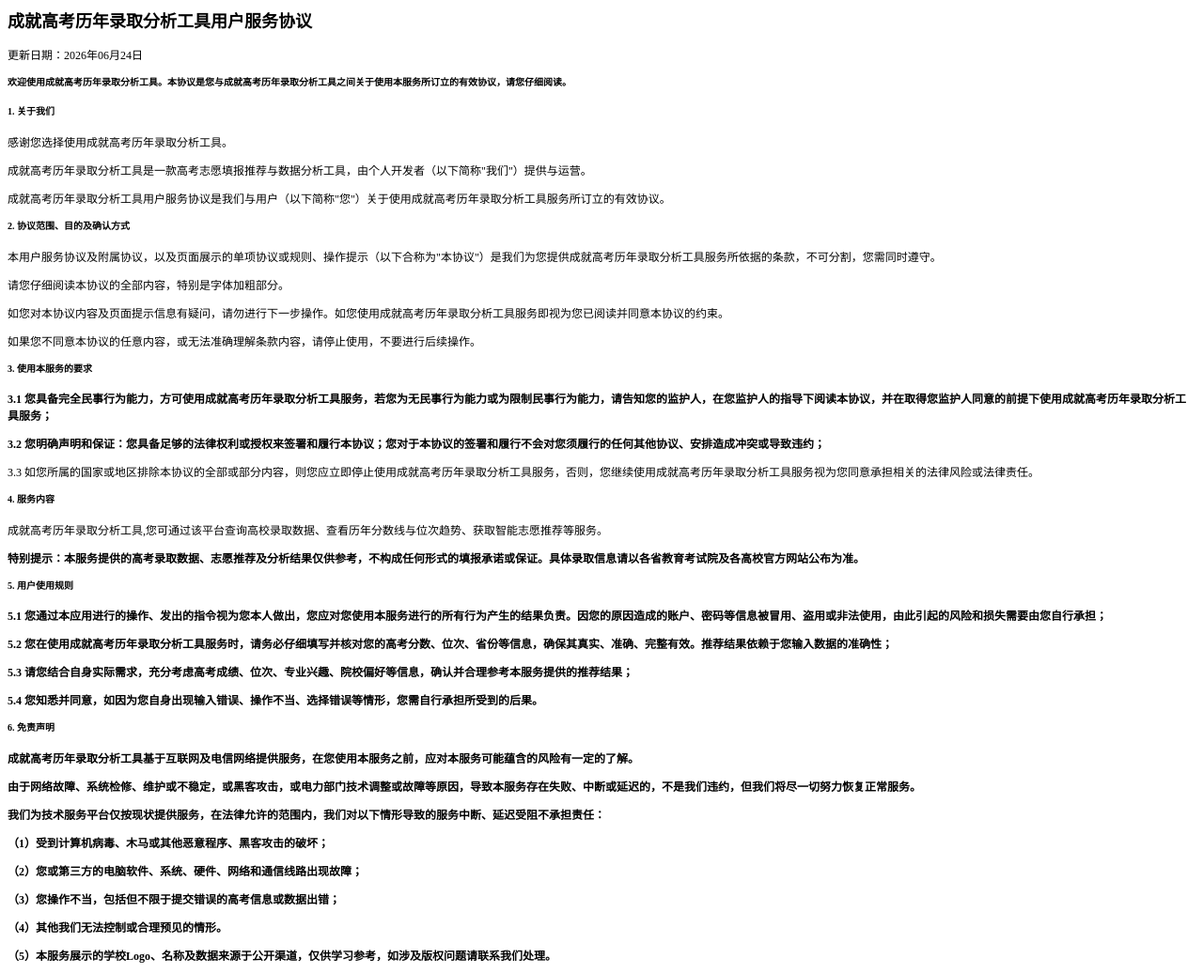
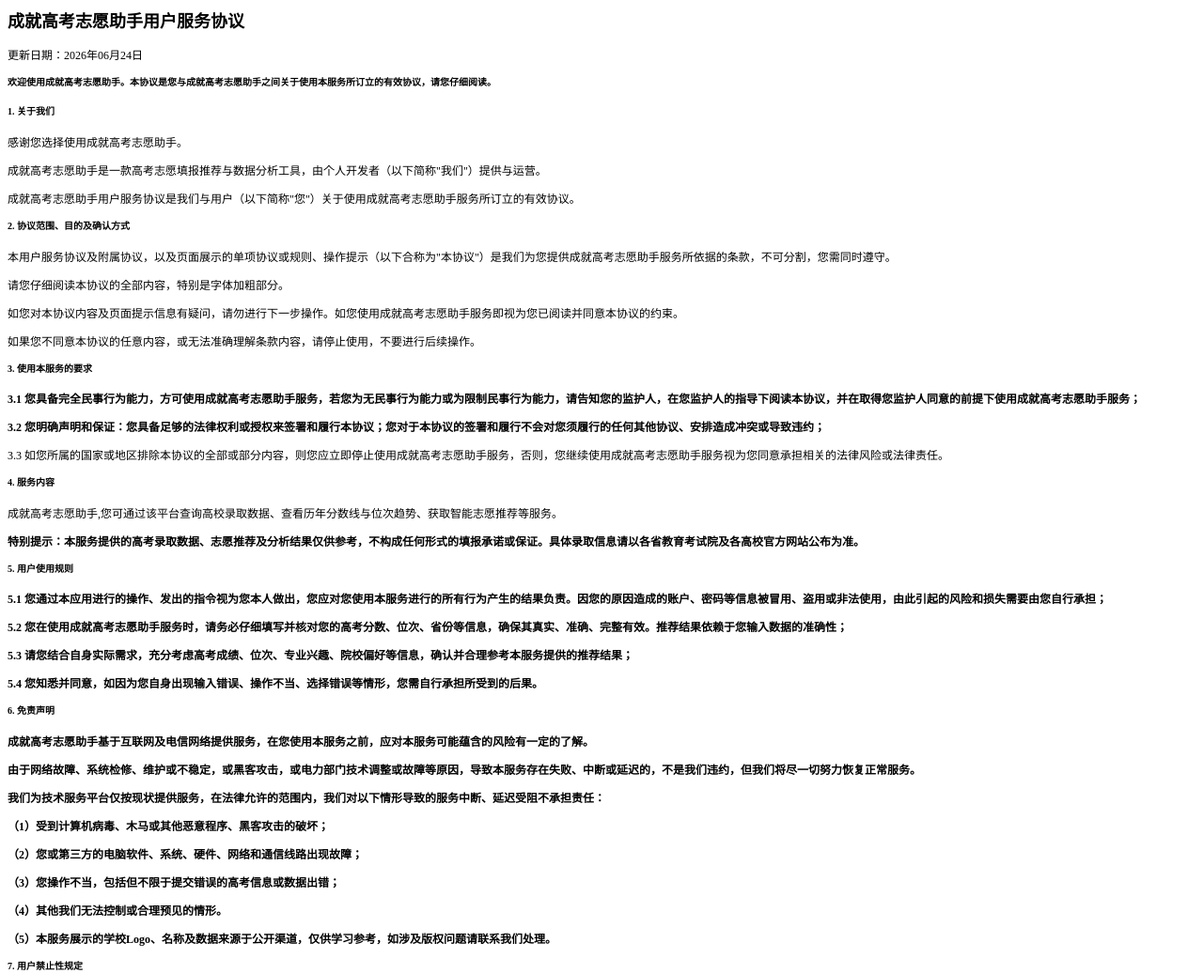
Before and after one commit to icanai/gaokaoguide, a plain HTML site: page Harmonyos用户服务协议.html in a window 1280 px wide. Shown: the top 1037 px of the page at 94% size. Drawn offline with Linux system fonts and the light colour scheme.

Commit message:
Update Harmonyos用户服务协议.html

```diff
--- a/Harmonyos用户服务协议.html
+++ b/Harmonyos用户服务协议.html
@@ -15,32 +15,32 @@
   </style>
 </head>
 <body>
-<h2 style="margin: 0.0px 0.0px 14.9px 0.0px; font: 18.0px 'Songti SC'; -webkit-text-stroke: #000000"><span class="s1"><b>成就高考历年录取分析工具用户服务协议</b></span></h2>
+<h2 style="margin: 0.0px 0.0px 14.9px 0.0px; font: 18.0px 'Songti SC'; -webkit-text-stroke: #000000"><span class="s1"><b>成就高考志愿助手用户服务协议</b></span></h2>
 <p class="p2"><span class="s1">更新日期：2026年06月24日</span></p>
-<h5 style="margin: 0.0px 0.0px 16.6px 0.0px; font: 10.0px 'Songti SC'; -webkit-text-stroke: #000000"><span class="s1"><b>欢迎使用成就高考历年录取分析工具。本协议是您与成就高考历年录取分析工具之间关于使用本服务所订立的有效协议，请您仔细阅读。</b></span></h5>
+<h5 style="margin: 0.0px 0.0px 16.6px 0.0px; font: 10.0px 'Songti SC'; -webkit-text-stroke: #000000"><span class="s1"><b>欢迎使用成就高考志愿助手。本协议是您与成就高考志愿助手之间关于使用本服务所订立的有效协议，请您仔细阅读。</b></span></h5>
 <h5 style="margin: 0.0px 0.0px 16.6px 0.0px; font: 10.0px 'Songti SC'; -webkit-text-stroke: #000000"><span class="s1"><b>1. 关于我们</b></span></h5>
-<p class="p2"><span class="s1">感谢您选择使用成就高考历年录取分析工具。</span></p>
-<p class="p2"><span class="s1">成就高考历年录取分析工具是一款高考志愿填报推荐与数据分析工具，由个人开发者（以下简称"我们"）提供与运营。</span></p>
-<p class="p2"><span class="s1">成就高考历年录取分析工具用户服务协议是我们与用户（以下简称"您"）关于使用成就高考历年录取分析工具服务所订立的有效协议。</span></p>
+<p class="p2"><span class="s1">感谢您选择使用成就高考志愿助手。</span></p>
+<p class="p2"><span class="s1">成就高考志愿助手是一款高考志愿填报推荐与数据分析工具，由个人开发者（以下简称"我们"）提供与运营。</span></p>
+<p class="p2"><span class="s1">成就高考志愿助手用户服务协议是我们与用户（以下简称"您"）关于使用成就高考志愿助手服务所订立的有效协议。</span></p>
 <h5 style="margin: 0.0px 0.0px 16.6px 0.0px; font: 10.0px 'Songti SC'; -webkit-text-stroke: #000000"><span class="s1"><b>2. 协议范围、目的及确认方式</b></span></h5>
-<p class="p2"><span class="s1">本用户服务协议及附属协议，以及页面展示的单项协议或规则、操作提示（以下合称为"本协议"）是我们为您提供成就高考历年录取分析工具服务所依据的条款，不可分割，您需同时遵守。</span></p>
+<p class="p2"><span class="s1">本用户服务协议及附属协议，以及页面展示的单项协议或规则、操作提示（以下合称为"本协议"）是我们为您提供成就高考志愿助手服务所依据的条款，不可分割，您需同时遵守。</span></p>
 <p class="p2"><span class="s1">请您仔细阅读本协议的全部内容，特别是字体加粗部分。</span></p>
-<p class="p2"><span class="s1">如您对本协议内容及页面提示信息有疑问，请勿进行下一步操作。如您使用成就高考历年录取分析工具服务即视为您已阅读并同意本协议的约束。</span></p>
+<p class="p2"><span class="s1">如您对本协议内容及页面提示信息有疑问，请勿进行下一步操作。如您使用成就高考志愿助手服务即视为您已阅读并同意本协议的约束。</span></p>
 <p class="p2"><span class="s1">如果您不同意本协议的任意内容，或无法准确理解条款内容，请停止使用，不要进行后续操作。</span></p>
 <h5 style="margin: 0.0px 0.0px 16.6px 0.0px; font: 10.0px 'Songti SC'; -webkit-text-stroke: #000000"><span class="s1"><b>3. 使用本服务的要求</b></span></h5>
-<p class="p2"><span class="s1"><b>3.1 您具备完全民事行为能力，方可使用成就高考历年录取分析工具服务，若您为无民事行为能力或为限制民事行为能力，请告知您的监护人，在您监护人的指导下阅读本协议，并在取得您监护人同意的前提下使用成就高考历年录取分析工具服务；</b><b></b></span></p>
+<p class="p2"><span class="s1"><b>3.1 您具备完全民事行为能力，方可使用成就高考志愿助手服务，若您为无民事行为能力或为限制民事行为能力，请告知您的监护人，在您监护人的指导下阅读本协议，并在取得您监护人同意的前提下使用成就高考志愿助手服务；</b><b></b></span></p>
 <p class="p2"><span class="s1"><b>3.2 您明确声明和保证：您具备足够的法律权利或授权来签署和履行本协议；您对于本协议的签署和履行不会对您须履行的任何其他协议、安排造成冲突或导致违约；</b><b></b></span></p>
-<p class="p2"><span class="s1">3.3 如您所属的国家或地区排除本协议的全部或部分内容，则您应立即停止使用成就高考历年录取分析工具服务，否则，您继续使用成就高考历年录取分析工具服务视为您同意承担相关的法律风险或法律责任。</span></p>
+<p class="p2"><span class="s1">3.3 如您所属的国家或地区排除本协议的全部或部分内容，则您应立即停止使用成就高考志愿助手服务，否则，您继续使用成就高考志愿助手服务视为您同意承担相关的法律风险或法律责任。</span></p>
 <h5 style="margin: 0.0px 0.0px 16.6px 0.0px; font: 10.0px 'Songti SC'; -webkit-text-stroke: #000000"><span class="s1"><b>4. 服务内容</b></span></h5>
-<p class="p2"><span class="s1">成就高考历年录取分析工具,您可通过该平台查询高校录取数据、查看历年分数线与位次趋势、获取智能志愿推荐等服务。</span></p>
+<p class="p2"><span class="s1">成就高考志愿助手,您可通过该平台查询高校录取数据、查看历年分数线与位次趋势、获取智能志愿推荐等服务。</span></p>
 <p class="p2"><span class="s1"><b>特别提示：本服务提供的高考录取数据、志愿推荐及分析结果仅供参考，不构成任何形式的填报承诺或保证。具体录取信息请以各省教育考试院及各高校官方网站公布为准。</b><b></b></span></p>
 <h5 style="margin: 0.0px 0.0px 16.6px 0.0px; font: 10.0px 'Songti SC'; -webkit-text-stroke: #000000"><span class="s1"><b>5. 用户使用规则</b></span></h5>
 <p class="p2"><span class="s1"><b>5.1 您通过本应用进行的操作、发出的指令视为您本人做出，您应对您使用本服务进行的所有行为产生的结果负责。因您的原因造成的账户、密码等信息被冒用、盗用或非法使用，由此引起的风险和损失需要由您自行承担；</b><b></b></span></p>
-<p class="p2"><span class="s1"><b>5.2 您在使用成就高考历年录取分析工具服务时，请务必仔细填写并核对您的高考分数、位次、省份等信息，确保其真实、准确、完整有效。推荐结果依赖于您输入数据的准确性；</b><b></b></span></p>
+<p class="p2"><span class="s1"><b>5.2 您在使用成就高考志愿助手服务时，请务必仔细填写并核对您的高考分数、位次、省份等信息，确保其真实、准确、完整有效。推荐结果依赖于您输入数据的准确性；</b><b></b></span></p>
 <p class="p2"><span class="s1"><b>5.3 请您结合自身实际需求，充分考虑高考成绩、位次、专业兴趣、院校偏好等信息，确认并合理参考本服务提供的推荐结果；</b><b></b></span></p>
 <p class="p2"><span class="s1"><b>5.4 您知悉并同意，如因为您自身出现输入错误、操作不当、选择错误等情形，您需自行承担所受到的后果。</b><b></b></span></p>
 <h5 style="margin: 0.0px 0.0px 16.6px 0.0px; font: 10.0px 'Songti SC'; -webkit-text-stroke: #000000"><span class="s1"><b>6. 免责声明</b></span></h5>
-<p class="p2"><span class="s1"><b>成就高考历年录取分析工具基于互联网及电信网络提供服务，在您使用本服务之前，应对本服务可能蕴含的风险有一定的了解。</b><b></b></span></p>
+<p class="p2"><span class="s1"><b>成就高考志愿助手基于互联网及电信网络提供服务，在您使用本服务之前，应对本服务可能蕴含的风险有一定的了解。</b><b></b></span></p>
 <p class="p2"><span class="s1"><b>由于网络故障、系统检修、维护或不稳定，或黑客攻击，或电力部门技术调整或故障等原因，导致本服务存在失败、中断或延迟的，不是我们违约，但我们将尽一切努力恢复正常服务。</b><b></b></span></p>
 <p class="p2"><span class="s1"><b>我们为技术服务平台仅按现状提供服务，在法律允许的范围内，我们对以下情形导致的服务中断、延迟受阻不承担责任：</b><b></b></span></p>
 <p class="p2"><span class="s1"><b>（1）受到计算机病毒、木马或其他恶意程序、黑客攻击的破坏；</b><b></b></span></p>
```
